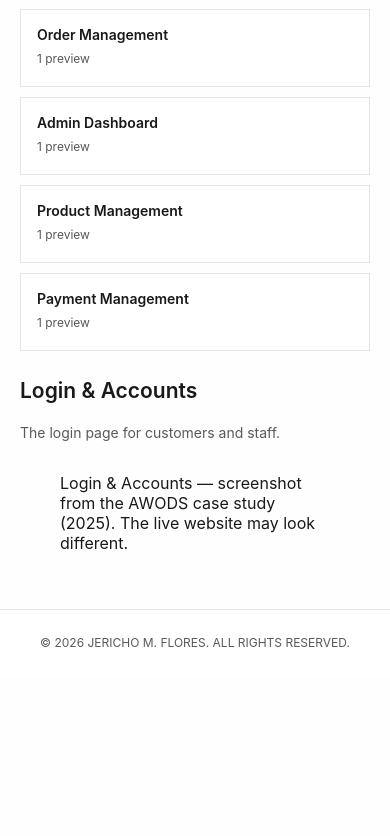
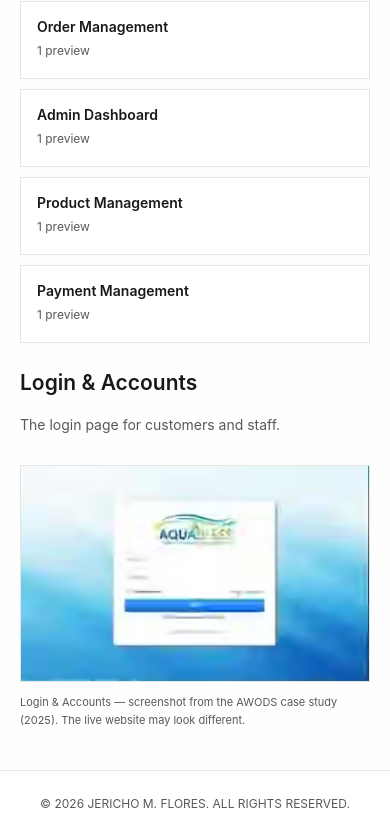
Before and after one commit to jericho2025/portfolio, a React (Vite) app in the folder frontend/: page /portfolio/aquabless in a window 390 px wide. Shown: the part 2512-3348 px from the top of the page. Before the commit the page ends 3188 px from the top, so only its background shows below. Built offline with nearby package versions, Linux system fonts and the light colour scheme; no server answers.

Commit message:
Style responsive AquaBless screenshot gallery using a lightweight shared AVIF asset

```diff
--- a/frontend/src/styles/global.css
+++ b/frontend/src/styles/global.css
@@ -740,3 +740,31 @@ html.search-dialog-open { overflow: hidden; }
 @media (max-width: 420px) {
   .aquabless-process-list { grid-template-columns: 1fr; }
 }
+
+
+/* Real AquaBless case-study screenshots: nine screens in one lightweight AVIF image. */
+.aquabless-feature-showcase { margin-top: clamp(32px, 5vw, 58px); }
+.aquabless-feature-showcase .feature-selector { margin-top: 20px; }
+.awods-screenshot-figure { margin: 0; }
+.awods-screenshot {
+  display: block;
+  width: 100%;
+  max-width: 900px;
+  aspect-ratio: 50 / 31;
+  border: 1px solid var(--line);
+  background-color: #e5f5fc;
+  background-image: url('/images/projects/aquabless-feature-screens.avif');
+  background-repeat: no-repeat;
+  background-size: 300% 300%;
+  background-position: 0 0;
+}
+.awods-screenshot-figure figcaption {
+  margin-top: 12px;
+  color: var(--muted);
+  font-size: 12px;
+  line-height: 1.6;
+}
+@media (max-width: 600px) {
+  .aquabless-feature-showcase { margin-top: 30px; }
+  .awods-screenshot-figure figcaption { font-size: 11px; }
+}
```
